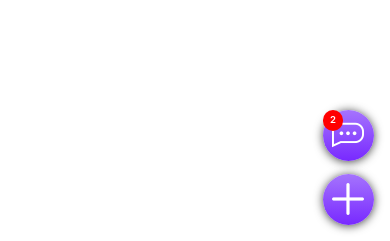
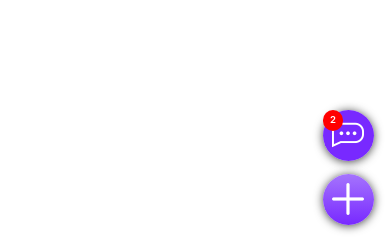
Before and after one commit to code240/letter-test, a PHP site: page /homepage.html in a window 390 px wide. Shown: the part 603-844 px from the top of the page. Run offline with PHP 8.4, Linux system fonts and the light colour scheme.

Commit message:
homepageupdations22

```diff
--- a/css/mobi-home.css
+++ b/css/mobi-home.css
@@ -133,7 +133,7 @@
         height: 3.2rem;
         cursor: pointer;
         border-radius: 5rem;
-        background:linear-gradient(#A574FD,#7829FF);
+        background:linear-gradient(#7829ff,#7829FF);
         position: fixed;
         bottom:5rem;
         right:1rem;
```
